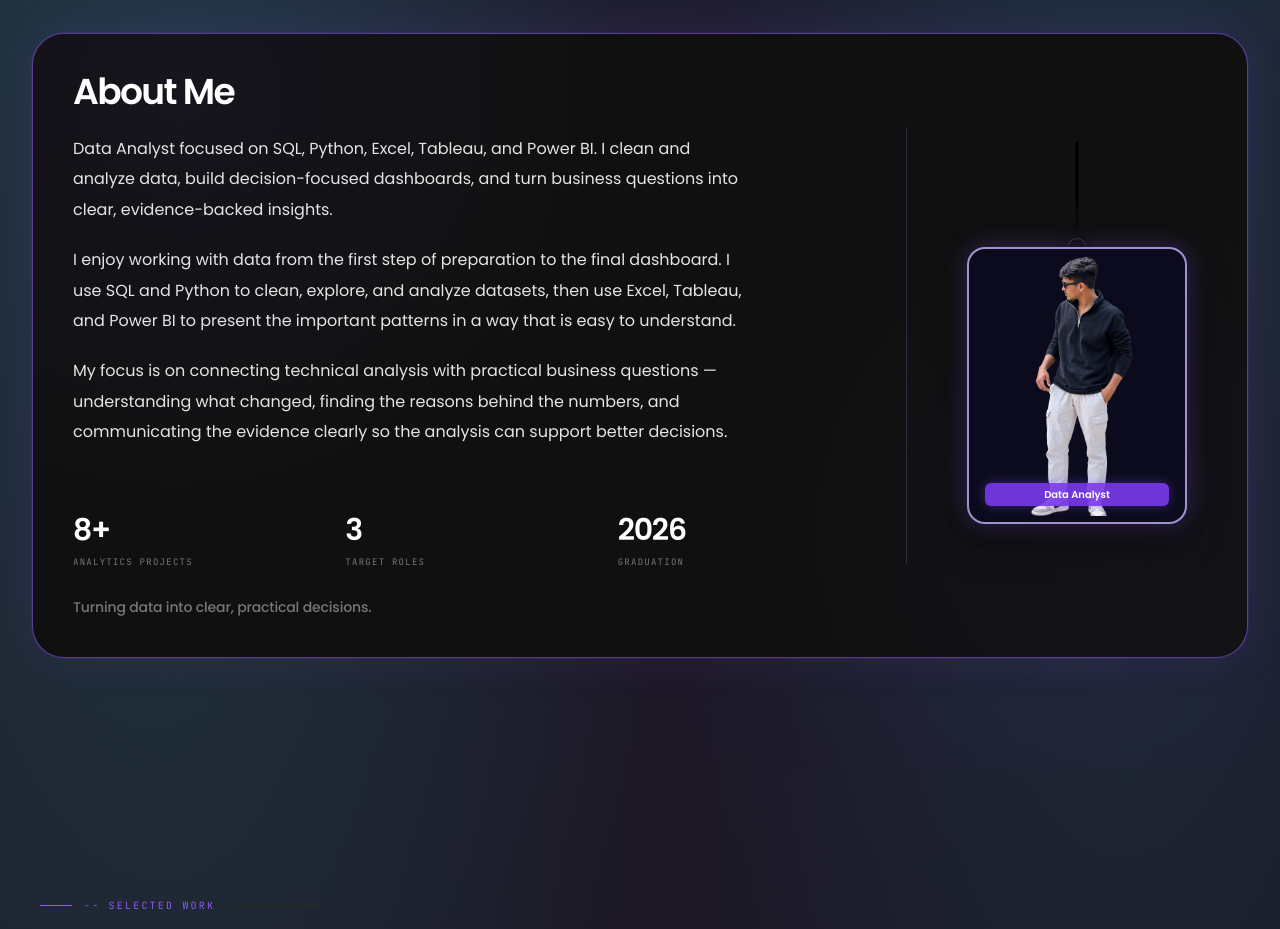
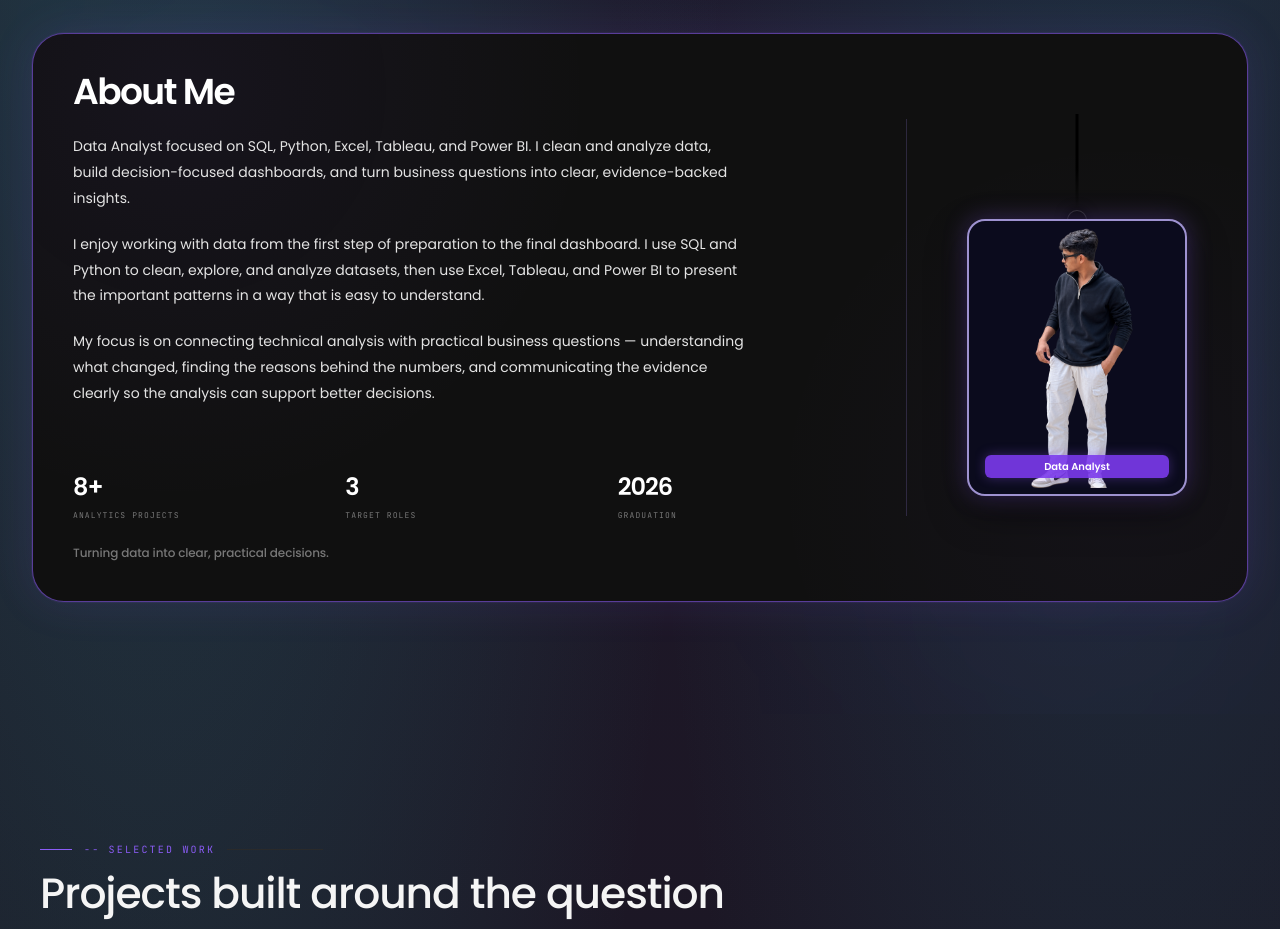
Before and after one commit to bhaskar-nb/portfolio, a Next.js app: page / in a window 1280 px wide. Shown: the part 880-1809 px from the top of the page. Built offline with nearby package versions, Linux system fonts and the light colour scheme.

Commit message:
Refine About section typography

```diff
--- a/components/About.tsx
+++ b/components/About.tsx
@@ -33,7 +33,7 @@ export default function About() {
                   About Me
                 </h2>
 
-                <div className="mt-6 max-w-[680px] space-y-5 text-sm leading-[1.85] text-ink-300 sm:text-base sm:leading-[1.9]">
+                <div className="mt-6 max-w-[680px] space-y-5 text-[13px] leading-[1.8] text-ink-300 sm:text-sm sm:leading-[1.85]">
                   <p>{profile.summary}</p>
 
                   <p>
@@ -50,17 +50,17 @@ export default function About() {
                 <div className="grid grid-cols-3 gap-6">
                   {metrics.map((metric) => (
                     <div key={metric.label}>
-                      <p className="font-display text-2xl font-semibold leading-none tracking-[-0.04em] text-white sm:text-3xl">
+                      <p className="font-display text-xl font-semibold leading-none tracking-[-0.04em] text-white sm:text-2xl">
                         {metric.value}
                       </p>
-                      <p className="mt-2 font-mono text-[8px] uppercase tracking-[0.14em] text-ink-500 sm:text-[9px]">
+                      <p className="mt-1.5 font-mono text-[7px] uppercase tracking-[0.14em] text-ink-500 sm:text-[8px]">
                         {metric.label}
                       </p>
                     </div>
                   ))}
                 </div>
 
-                <p className="mt-7 text-xs font-medium tracking-[-0.01em] text-ink-500 sm:text-sm">
+                <p className="mt-6 text-[11px] font-medium tracking-[-0.01em] text-ink-500 sm:text-xs">
                   Turning data into clear, practical decisions.
                 </p>
               </div>
```
